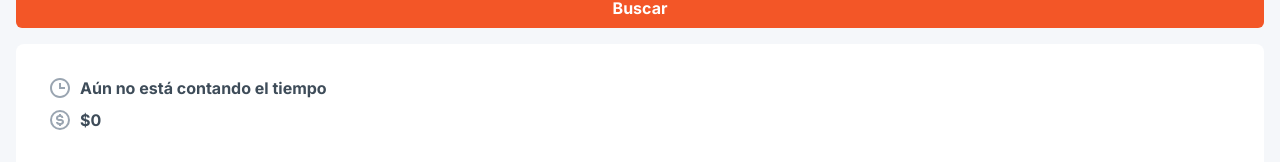
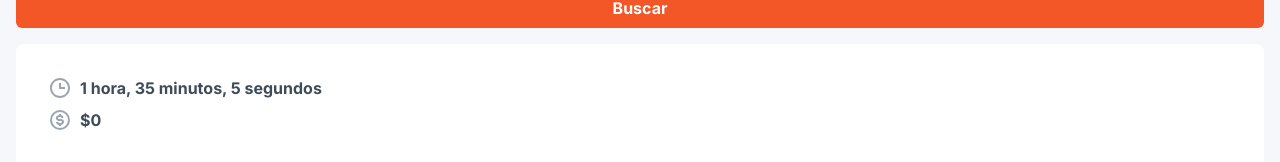
Before and after one commit to jbayron09/delemanager, a React (Create React App) app: page /dashboard in a window 1280 px wide. Shown: the part 226-388 px from the top of the page. Built offline with nearby package versions, Linux system fonts and the light colour scheme.

Commit message:
rendering the difference between two dates and times

```diff
--- a/package.json
+++ b/package.json
@@ -7,12 +7,13 @@
     "@testing-library/react": "^13.4.0",
     "@testing-library/user-event": "^13.5.0",
     "classnames": "^2.3.2",
+    "luxon": "^3.0.4",
     "prop-types": "^15.8.1",
     "react": "^18.2.0",
     "react-dom": "^18.2.0",
     "react-icons": "^4.4.0",
+    "react-modal": "^3.15.1",
     "react-router-dom": "^6.4.2",
-    "react-modal": "^3.15.1",
     "react-scripts": "5.0.1",
     "web-vitals": "^2.1.4"
   },
--- a/src/routes/Dashboard/SummaryCard/index.jsx
+++ b/src/routes/Dashboard/SummaryCard/index.jsx
@@ -1,15 +1,24 @@
 import {BiTime, BiDollarCircle} from "react-icons/bi";
 import Button from "components/main/Button";
 import SummaryCardSection from "routes/Dashboard/SummaryCard/components/SummaryCardSection";
+import {DateTime} from "luxon";
 
 export default function SummaryCard() {
+
+    const date1 = DateTime.fromISO("2022-10-15T08:35:05")
+    const date2 = DateTime.fromISO("2022-10-14T07:00:00")
+
+    const diff = date1.diff(date2, ["months", "days", "hours", "minutes","seconds"]).toObject()
+
+
     return (
         <div className="bg-white rounded-lg">
             <div className="p-8">
                 <SummaryCardSection
                     icon={BiTime}
                     className="mb-2">
-                    Aún no está contando el tiempo
+                    {/*Aún no está contando el tiempo*/}
+                    {diff.hours + " hora, " + diff.minutes + " minutos, " + diff.seconds + " segundos"}
                 </SummaryCardSection>
                 <SummaryCardSection icon={BiDollarCircle}>
                     $0
```
Also changed, not shown: 1 other file (tests, documents, lock files or other folders).
